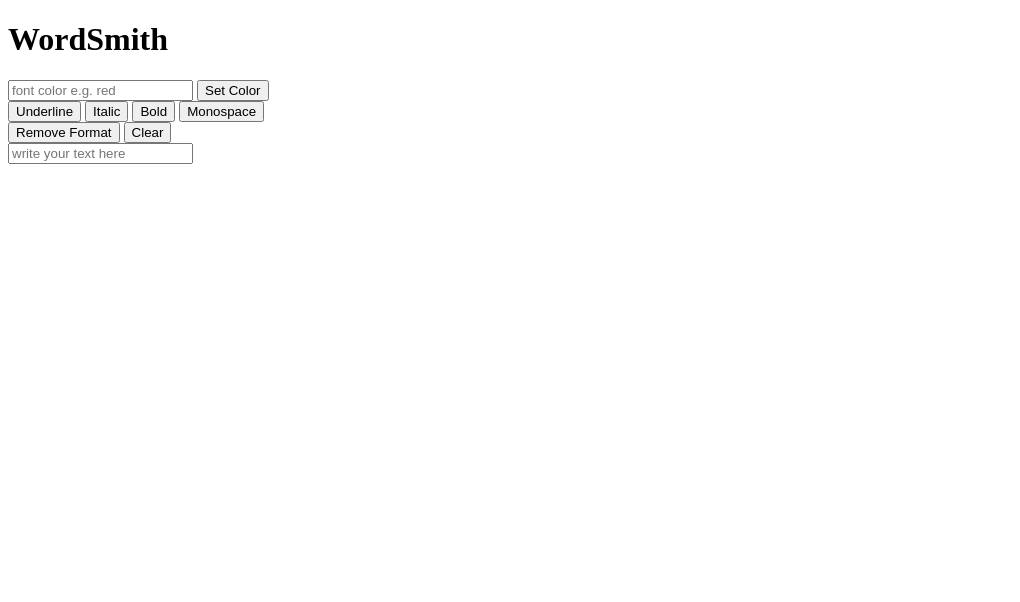
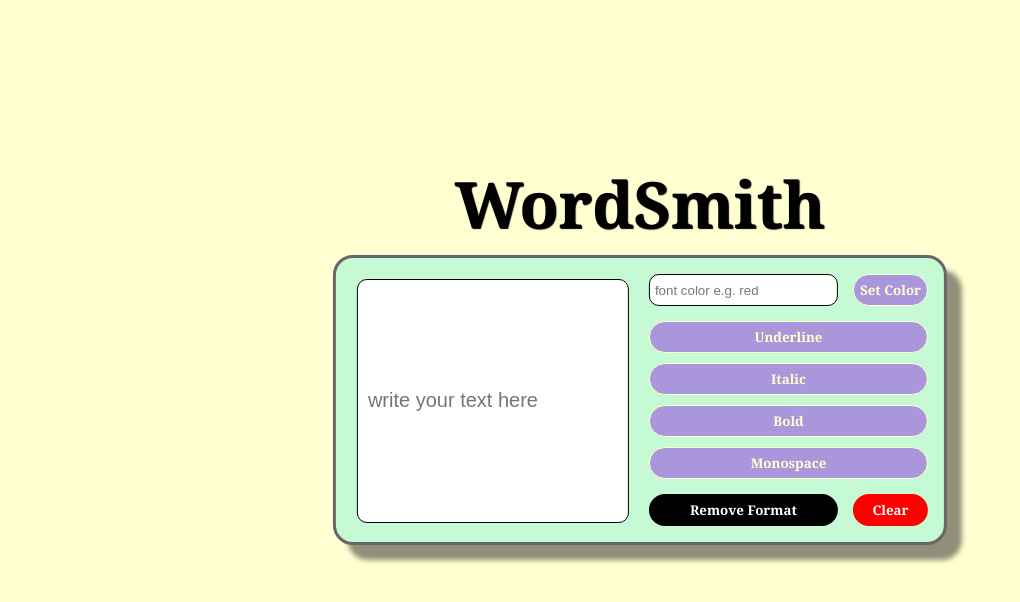
Before and after one commit to Yixin88/wordSmith, a plain HTML site: page index.html in a window 1280 px wide. Shown: the whole page, without its empty margins (0-1020 px from the left). Drawn offline with Linux system fonts and the light colour scheme.

Commit message:
added stylesheet for the application

```diff
--- a/index.html
+++ b/index.html
@@ -16,9 +16,9 @@
                 <button onclick="toggleMonospace()">Monospace</button>
             </div>
             <button id="removeBtn" onclick="removeFormat()">Remove Format</button>
-            <button id="clearBtn" onclick="clear()">Clear</button>
+            <button id="clearBtn" onclick="clearInput()">Clear</button>
             <div class="text_input">
-                <input id="words" placeholder="write your text here" />
+                <input id="words" placeholder="write your text here">
             </div>
         </div>
     </div>
--- a/style.css
+++ b/style.css
@@ -0,0 +1,133 @@
+body {
+    background-color: #FFFFD2;
+    font-family: Cambria, Cochin, Georgia, Times, 'Times New Roman', serif
+}
+
+button {
+    border-radius: 20px;
+    font-weight: bold;
+    color: #FFFFD2;
+    border: 1px solid;
+    background-color: #AA96DA;
+    height: 2rem;
+    font-family: Cambria, Cochin, Georgia, Times, 'Times New Roman', serif
+}
+
+button:hover {
+    transition: all .3s ease-in;
+    background-color: rgb(231, 124, 188);
+    color: white;
+}
+
+h1 {
+    text-align: center;
+    text-shadow: 1px 1px 1px #000000;
+    position: absolute;
+    top: 20%;
+    left: 50%;
+    margin-right: -50%;
+    transform: translate(-50%, -50%);
+    font-size: 64px;
+}
+
+.bold {
+    font-weight: bold;
+  }
+
+.italic {
+    font-style: italic;
+}
+
+.underline {
+    text-decoration: underline;
+}
+
+.mono {
+    font-family: monospace;
+}
+
+.flex_Container {
+    display: flex;
+    justify-content: center;
+    align-items: center;
+}
+
+#words {
+    border-radius: 10px;
+    margin: 5px;
+    border: 1px solid black;
+    padding: 10px;
+    height: 88%;
+    width: 250px;
+    font-size: 20px;
+}
+
+.content_Container {
+    background-color: #C5FAD5;
+    border-radius: 20px;
+    padding: 1rem;
+    display: grid;
+    grid-template-areas: "text colorInput colorBtn"
+                         "text button button"
+                         "text removeBtn clearBtn";
+    gap: 15px;
+    box-shadow: 15px 15px 5px rgba(33,33,33,.5);
+    position: absolute;
+    top: 50%;
+    left: 50%;
+    margin-right: -50%;
+    transform: translate(-50%, -50%);
+    border: 3px solid rgb(103, 103, 103);
+}
+
+.setColor_Container {
+    grid-area: colorInput;
+    display: flex;
+}
+
+.button_Container {
+    grid-area: button;
+    display: flex;
+    flex-direction: column;
+    gap: 10px;
+}
+
+.text_input {
+    grid-area: text;
+}
+
+#colorInput {
+    grid-area: colorInput;
+    border-radius: 10px;
+    border: 1px black solid;
+    padding: 5px;
+}
+
+#colorBtn {
+    grid-area: colorBtn;
+}
+
+#removeBtn {
+    grid-area: removeBtn;
+    background-color: black;
+    color: white;
+    border: 3px solid black;
+}
+
+#clearBtn {
+    grid-area: clearBtn;
+    background-color: red;
+    color: white;
+    border: 3px solid red;
+}
+
+#removeBtn:active, #clearBtn:active {
+    transition: all .1s ease-in;
+    background-color: #AA96DA;
+}
+
+#removeBtn:hover, #clearBtn:hover {
+    transition: all .15s ease-in;
+    background-color: #FFFFD2;
+    color: black;
+}
```
